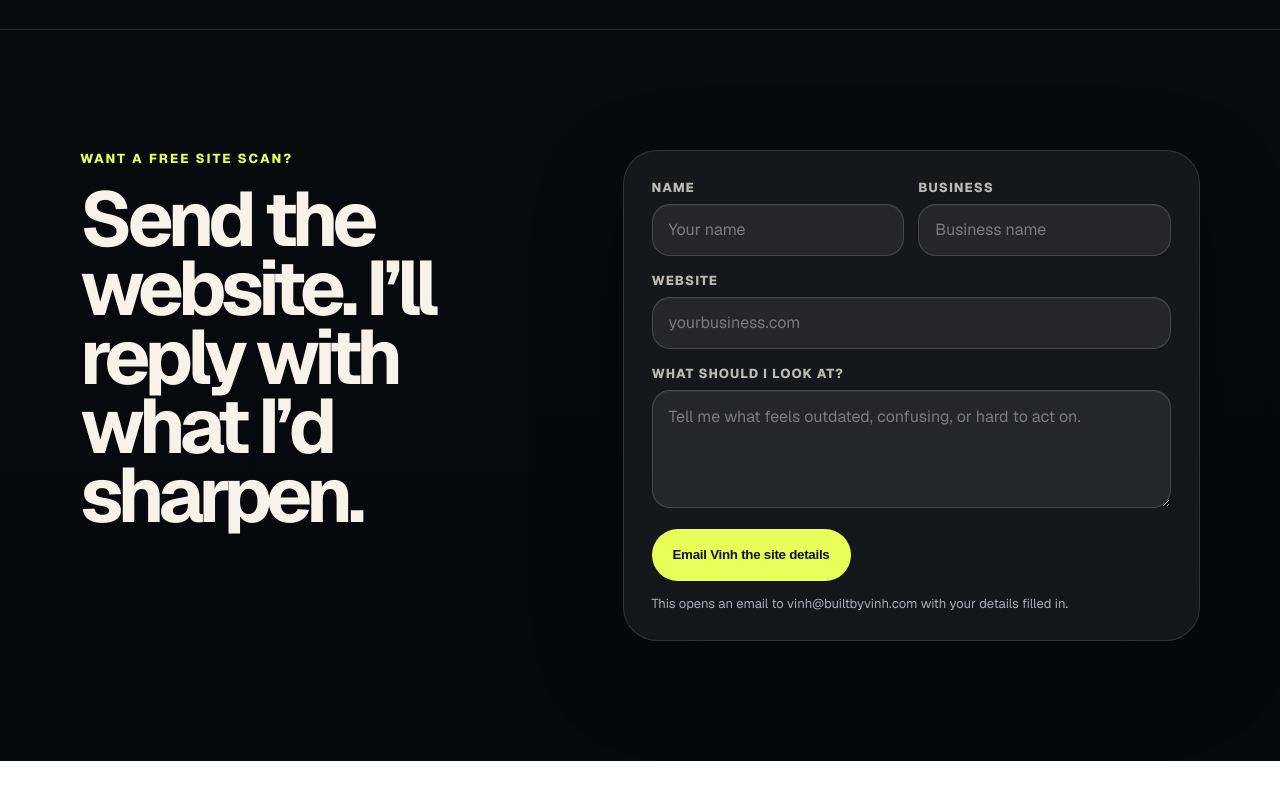
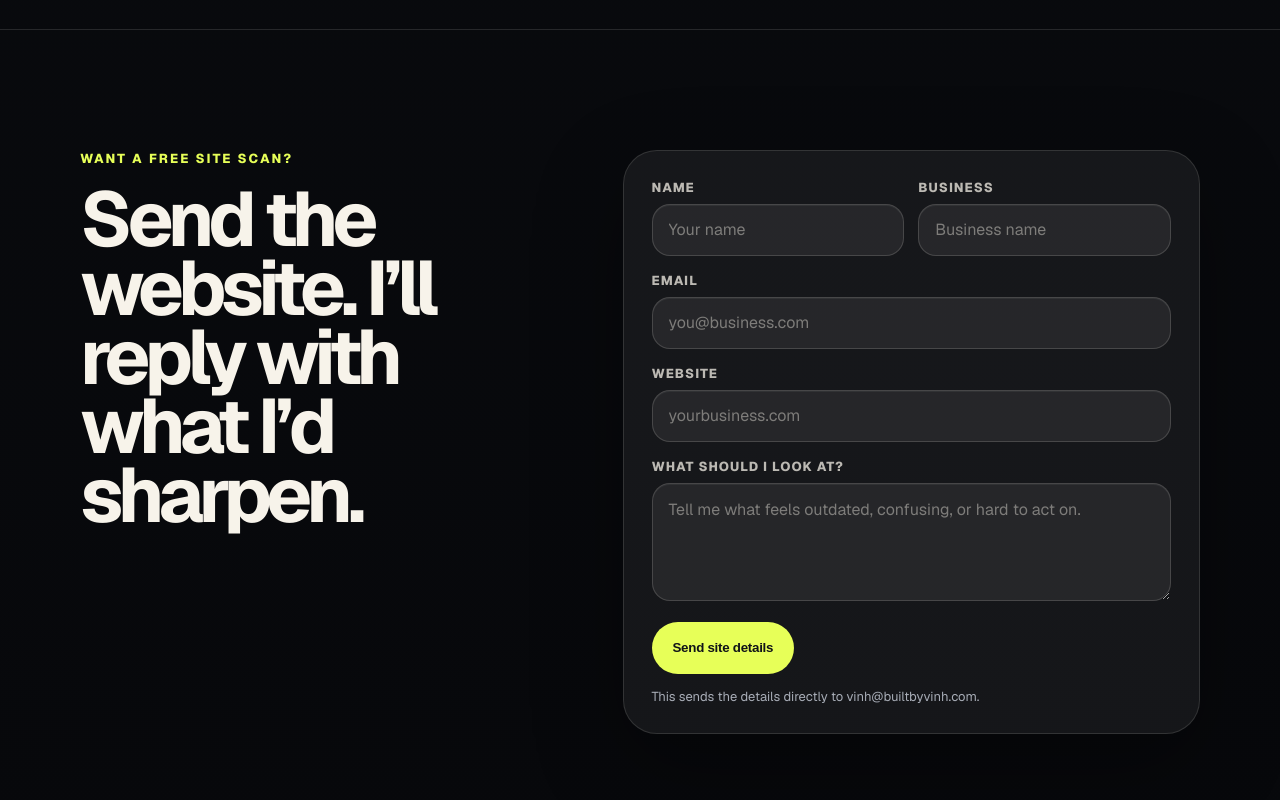
Before and after one commit to vnguyendc/built-by-vinh, a Next.js app: page / in a window 1280 px wide. Shown: the part 6843-7643 px from the top of the page. Before the commit the page ends 7604 px from the top, so only its background shows below. Built offline with nearby package versions, Linux system fonts and the light colour scheme.

Commit message:
Send contact form submissions by email

```diff
--- a/package.json
+++ b/package.json
@@ -15,12 +15,14 @@
     "clsx": "^2.1.1",
     "lucide-react": "^1.11.0",
     "next": "16.2.4",
+    "nodemailer": "^8.0.7",
     "react": "19.2.4",
     "react-dom": "19.2.4",
     "tailwind-merge": "^3.5.0"
   },
   "devDependencies": {
     "@types/node": "^20",
+    "@types/nodemailer": "^8.0.0",
     "@types/react": "^19",
     "@types/react-dom": "^19",
     "@types/ws": "^8.18.1",
--- /dev/null
+++ b/src/app/api/contact/route.ts
@@ -0,0 +1,86 @@
+import { NextResponse } from "next/server";
+import nodemailer from "nodemailer";
+
+export const runtime = "nodejs";
+
+type ContactPayload = {
+  name?: string;
+  business?: string;
+  email?: string;
+  website?: string;
+  message?: string;
+  company?: string;
+};
+
+function clean(value: unknown, max = 500) {
+  return String(value ?? "").trim().slice(0, max);
+}
+
+function isEmail(value: string) {
+  return /^[^\s@]+@[^\s@]+\.[^\s@]+$/.test(value);
+}
+
+export async function POST(request: Request) {
+  let payload: ContactPayload;
+
+  try {
+    payload = await request.json();
+  } catch {
+    return NextResponse.json({ error: "Invalid request." }, { status: 400 });
+  }
+
+  const name = clean(payload.name, 120);
+  const business = clean(payload.business, 160);
+  const email = clean(payload.email, 180);
+  const website = clean(payload.website, 220);
+  const message = clean(payload.message, 2000);
+  const honeypot = clean(payload.company, 120);
+
+  if (honeypot) {
+    return NextResponse.json({ ok: true });
+  }
+
+  if (!name || !business || !email || !isEmail(email)) {
+    return NextResponse.json({ error: "Name, business, and a valid email are required." }, { status: 400 });
+  }
+
+  const gmailUser = process.env.GMAIL_USER;
+  const gmailPassword = process.env.GMAIL_APP_PASSWORD?.replace(/\s/g, "");
+
+  if (!gmailUser || !gmailPassword) {
+    return NextResponse.json({ error: "Email is not configured yet." }, { status: 500 });
+  }
+
+  const transporter = nodemailer.createTransport({
+    host: "smtp.gmail.com",
+    port: 465,
+    secure: true,
+    auth: {
+      user: gmailUser,
+      pass: gmailPassword,
+    },
+  });
+
+  const subject = `Built by Vinh site scan: ${business}`;
+  const text = [
+    "New Built by Vinh site scan request",
+    "",
+    `Name: ${name}`,
+    `Business: ${business}`,
+    `Email: ${email}`,
+    `Website: ${website || "Not provided"}`,
+    "",
+    "Message:",
+    message || "Not provided",
+  ].join("\n");
+
+  await transporter.sendMail({
+    from: `Built by Vinh <${gmailUser}>`,
+    to: "vinh@builtbyvinh.com",
+    replyTo: email,
+    subject,
+    text,
+  });
+
+  return NextResponse.json({ ok: true });
+}
--- a/src/app/globals.css
+++ b/src/app/globals.css
@@ -236,3 +236,6 @@ figcaption span { display: block; }
 }
 .auditNote { position: static; left: auto; right: auto; bottom: auto; margin: 18px 0 0; }
 .auditLab { min-height: 500px; }
+.hpField { position: absolute; left: -9999px; width: 1px; height: 1px; opacity: 0; pointer-events: none; }
+.successNote { color: var(--accent); }
+.errorNote { color: #ff8f8f; }
--- a/src/components/site/contact-form.tsx
+++ b/src/components/site/contact-form.tsx
@@ -7,22 +7,45 @@ import { Label } from "@/components/ui/label";
 import { Textarea } from "@/components/ui/textarea";
 
 export function ContactForm() {
-  const [sent, setSent] = useState(false);
+  const [status, setStatus] = useState<"idle" | "sending" | "sent" | "error">("idle");
+  const [error, setError] = useState("");
 
   return (
     <form
       className="contactForm"
-      onSubmit={(event) => {
+      onSubmit={async (event) => {
         event.preventDefault();
-        const data = new FormData(event.currentTarget);
-        const subject = encodeURIComponent("Free site scan request");
-        const body = encodeURIComponent(
-          [`Name: ${data.get("name")}`, `Business: ${data.get("business")}`, `Website: ${data.get("website")}`, "", `${data.get("message")}`].join("\n")
-        );
-        setSent(true);
-        window.location.href = `mailto:vinh@builtbyvinh.com?subject=${subject}&body=${body}`;
+        setStatus("sending");
+        setError("");
+
+        const form = event.currentTarget;
+        const data = new FormData(form);
+
+        const response = await fetch("/api/contact", {
+          method: "POST",
+          headers: { "Content-Type": "application/json" },
+          body: JSON.stringify({
+            name: data.get("name"),
+            business: data.get("business"),
+            email: data.get("email"),
+            website: data.get("website"),
+            message: data.get("message"),
+            company: data.get("company"),
+          }),
+        });
+
+        if (!response.ok) {
+          const result = (await response.json().catch(() => null)) as { error?: string } | null;
+          setError(result?.error ?? "Something went wrong. Email me directly at vinh@builtbyvinh.com.");
+          setStatus("error");
+          return;
+        }
+
+        form.reset();
+        setStatus("sent");
       }}
     >
+      <input className="hpField" name="company" tabIndex={-1} autoComplete="off" aria-hidden="true" />
       <div className="fieldGrid">
         <div className="field">
           <Label htmlFor="name">Name</Label>
@@ -34,6 +57,10 @@ export function ContactForm() {
         </div>
       </div>
       <div className="field">
+        <Label htmlFor="email">Email</Label>
+        <Input id="email" name="email" type="email" placeholder="you@business.com" required />
+      </div>
+      <div className="field">
         <Label htmlFor="website">Website</Label>
         <Input id="website" name="website" placeholder="yourbusiness.com" />
       </div>
@@ -41,8 +68,12 @@ export function ContactForm() {
         <Label htmlFor="message">What should I look at?</Label>
         <Textarea id="message" name="message" placeholder="Tell me what feels outdated, confusing, or hard to act on." />
       </div>
-      <Button type="submit">Email Vinh the site details</Button>
-      {sent ? <p className="formNote">Opening your email app with the details filled in.</p> : <p className="formNote">This opens an email to vinh@builtbyvinh.com with your details filled in.</p>}
+      <Button type="submit" disabled={status === "sending"}>
+        {status === "sending" ? "Sending..." : "Send site details"}
+      </Button>
+      {status === "sent" ? <p className="formNote successNote">Sent — I’ll reply with the site scan.</p> : null}
+      {status === "error" ? <p className="formNote errorNote">{error}</p> : null}
+      {status === "idle" || status === "sending" ? <p className="formNote">This sends the details directly to vinh@builtbyvinh.com.</p> : null}
     </form>
   );
 }
```
Also changed, not shown: 1 other file (tests, documents, lock files or other folders).
